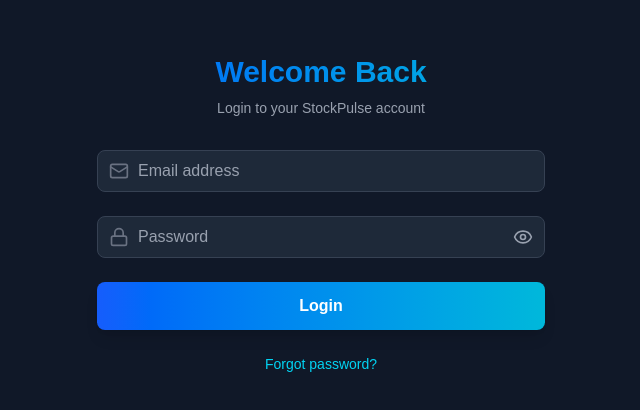
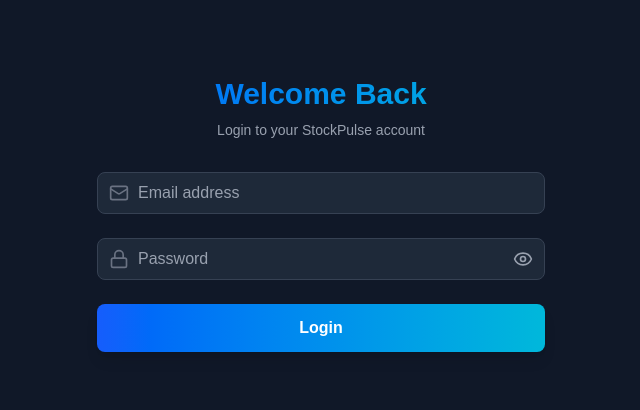
Before and after one commit to Hussien320/Task_Manager_Server, a Next.js app: page /login in a window 1280 px wide. Shown: the part 186-596 px from the top of the page, without its empty margins (319-959 px from the left). Built offline with nearby package versions, Linux system fonts and the light colour scheme.

Commit message:
fixed the usesearch parm for the ci/cd

```diff
--- a/src/app/login/page.tsx
+++ b/src/app/login/page.tsx
@@ -1,17 +1,26 @@
 'use client';
 
+import { Suspense } from 'react';
 import { useSearchParams } from 'next/navigation';
-import Link from 'next/link';
 import LoginForm from '@/components/LoginForm';
 
-export default function LoginPage() {
+function MessageBanner() {
   const searchParams = useSearchParams();
   const message = searchParams.get('message');
 
+  if (!message) return null;
+
+  return (
+    <div className="mb-4 rounded-lg border border-amber-500/30 bg-amber-500/10 px-4 py-3 text-sm text-amber-400">
+      {message}
+    </div>
+  );
+}
+
+export default function LoginPage() {
   return (
     <div className="min-h-screen flex items-center justify-center bg-gray-900 px-4">
       <div className="w-full max-w-md">
-        {/* Header */}
         <div className="text-center mb-8">
           <h1 className="text-3xl font-bold bg-gradient-to-r from-blue-600 to-cyan-500 text-transparent bg-clip-text">
             Welcome Back
@@ -21,21 +30,11 @@
           </p>
         </div>
 
-        {/* ✅ Show message if redirected */}
-        {message && (
-          <div className="mb-4 rounded-lg border border-amber-500/30 bg-amber-500/10 px-4 py-3 text-sm text-amber-400">
-            {message}
-          </div>
-        )}
+        <Suspense fallback={null}>
+          <MessageBanner />
+        </Suspense>
 
-        {/* Form */}
         <LoginForm />
-
-        <p className="text-center text-sm mt-6">
-          <Link href="/forgot-password" className="text-cyan-400 hover:text-cyan-300">
-            Forgot password?
-          </Link>
-        </p>
       </div>
     </div>
   );
```
